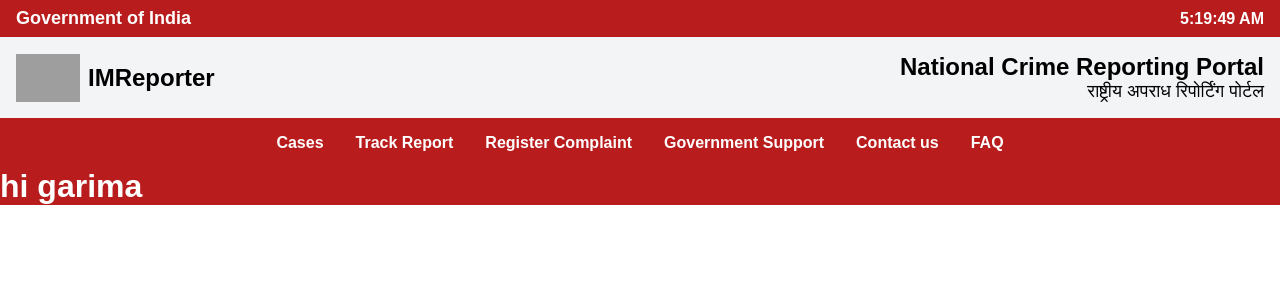
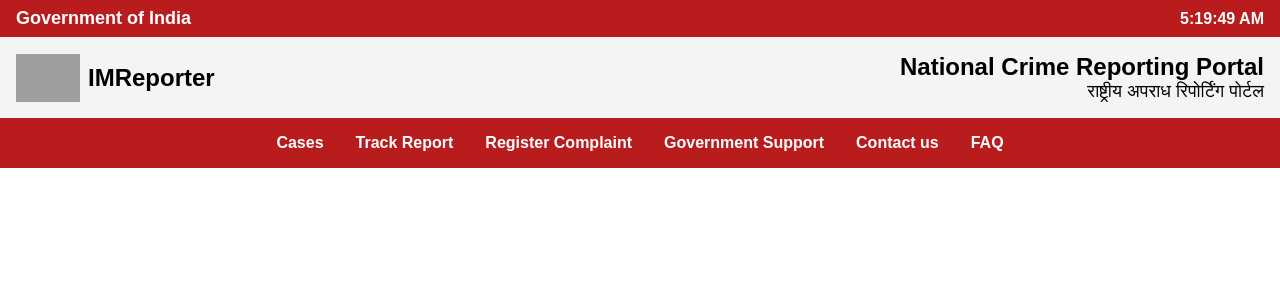
Before and after one commit to AdityaKMishra01/IMReporter, a React (Vite) app in the folder frontend/: page / in a window 1280 px wide. Shown: the top 300 px of the page. Built offline with nearby package versions, Linux system fonts and the light colour scheme; grey boxes are pictures that could not be loaded.

Commit message:
Add navbar

```diff
--- a/frontend/src/components/Navbar.jsx
+++ b/frontend/src/components/Navbar.jsx
@@ -55,7 +55,6 @@ const Navbar = () => {
         ))}
       </div>
 
-<h1>hi garima</h1>
     </div>
   );
 };
```
